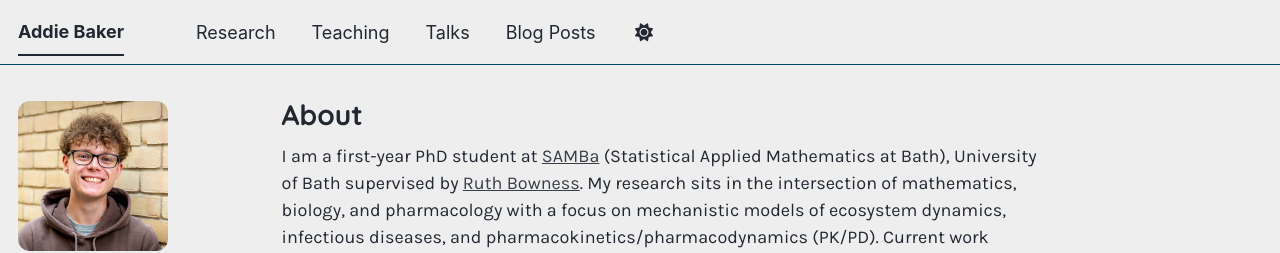
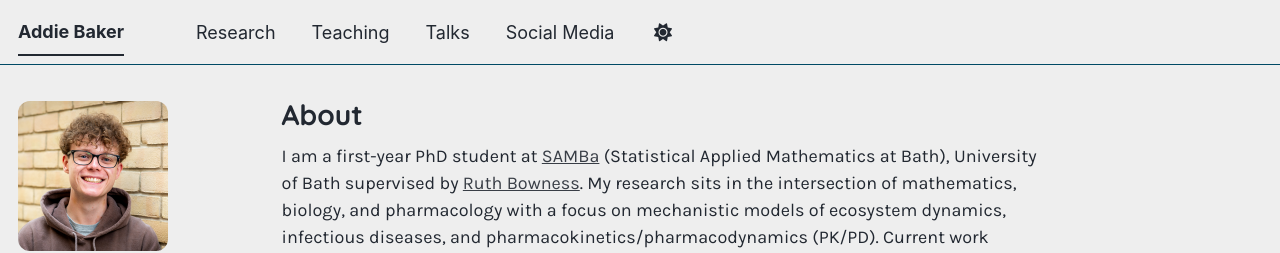
Before and after one commit to addie-02/addie-02.github.io, a Jekyll site: the page built from _pages/about.md, in a window 1280 px wide. Shown: the top 253 px of the page. Built offline with Jekyll 4.4.1, drawn with Linux system fonts in a browser that asks for light colours; a script bundle is joined from its source files by our own code; library files that are not in the unit come from our copies.

Commit message:
Replace 'Blog Posts' with 'Social Media' in navigation

```diff
--- a/_data/navigation.yml
+++ b/_data/navigation.yml
@@ -17,5 +17,5 @@ main:
   - title: "Talks"
     url: /talks/
 
-  - title: "Blog Posts"
+  - title: "Social Media"
     url: /posts/
```
